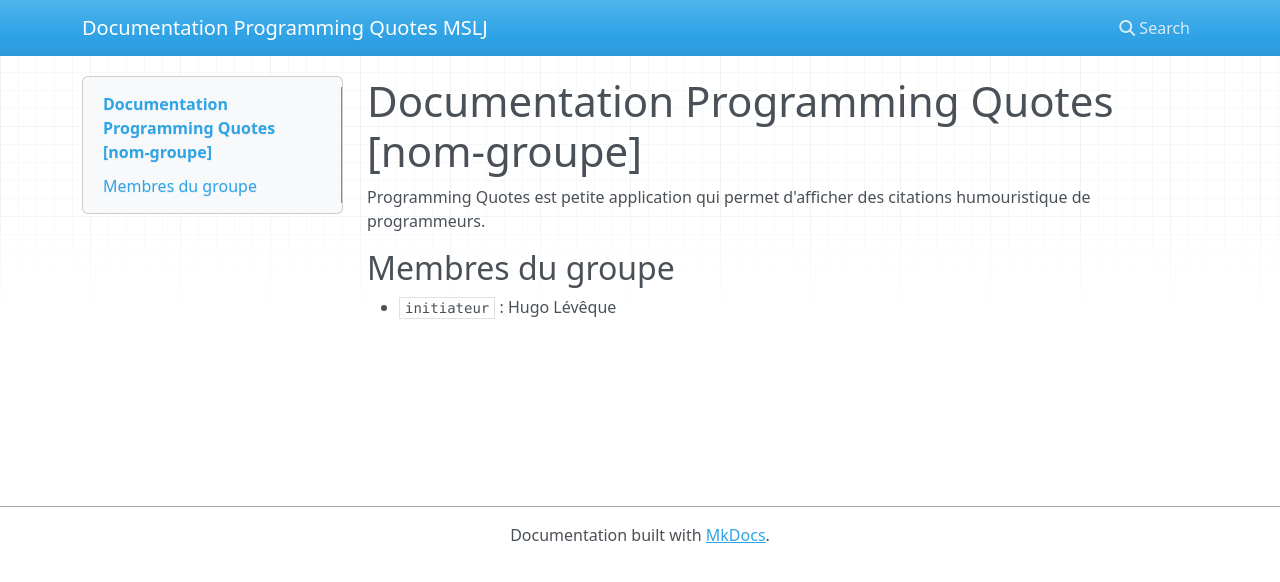
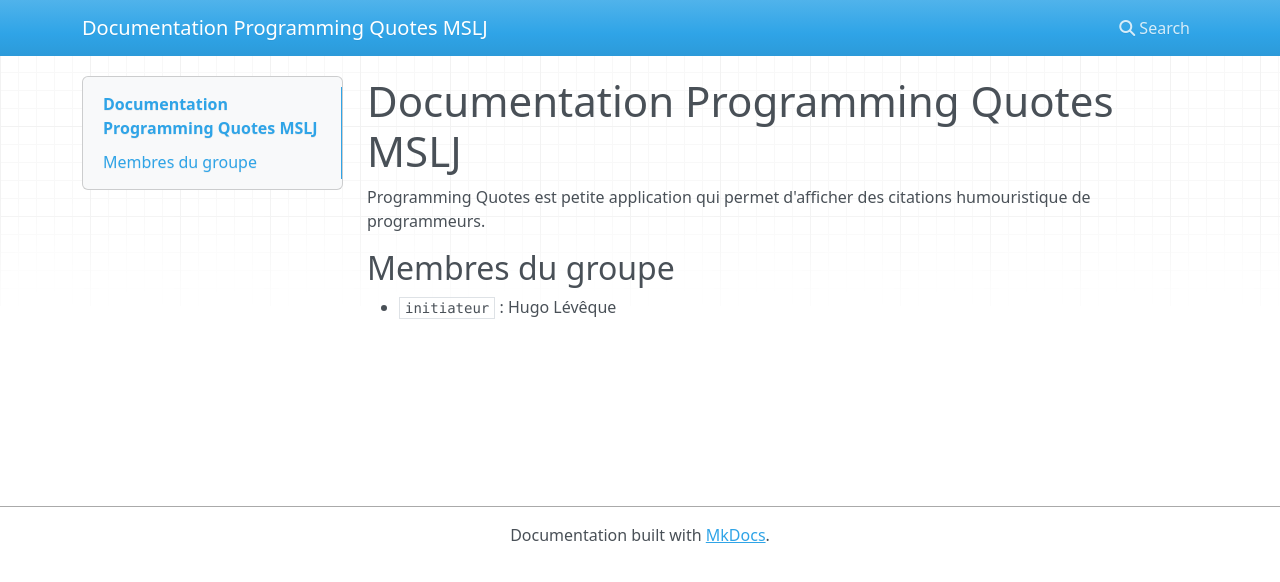
Before and after one commit to efrei-git/quotes-docs-mslj, an MkDocs documentation site: the page built from docs/index.md, in a window 1280 px wide. Shown: the top 582 px of the page. Built offline with MkDocs 1.6.1, drawn with Linux system fonts in a browser that asks for light colours; nearby versions of some CDN libraries.

Commit message:
Update index.md

```diff
--- a/docs/index.md
+++ b/docs/index.md
@@ -1,4 +1,4 @@
-# Documentation Programming Quotes [nom-groupe]
+# Documentation Programming Quotes MSLJ
 
 Programming Quotes est petite application qui permet d'afficher des citations humouristique de programmeurs.
 
```
